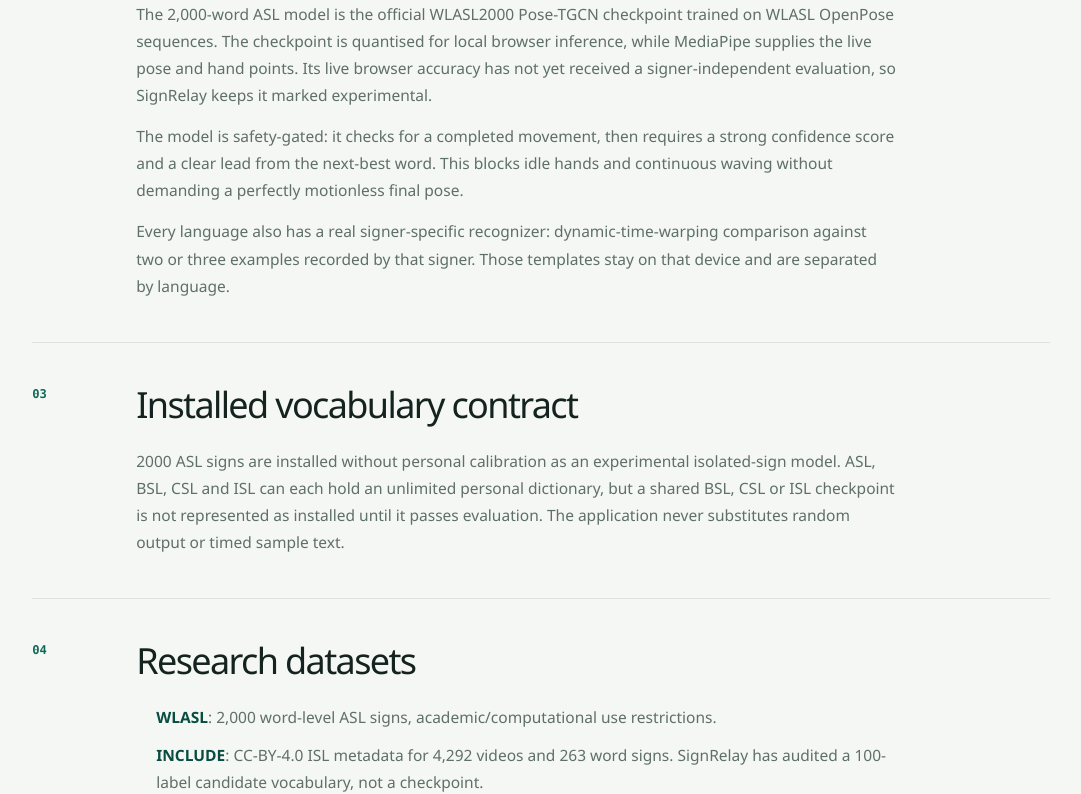
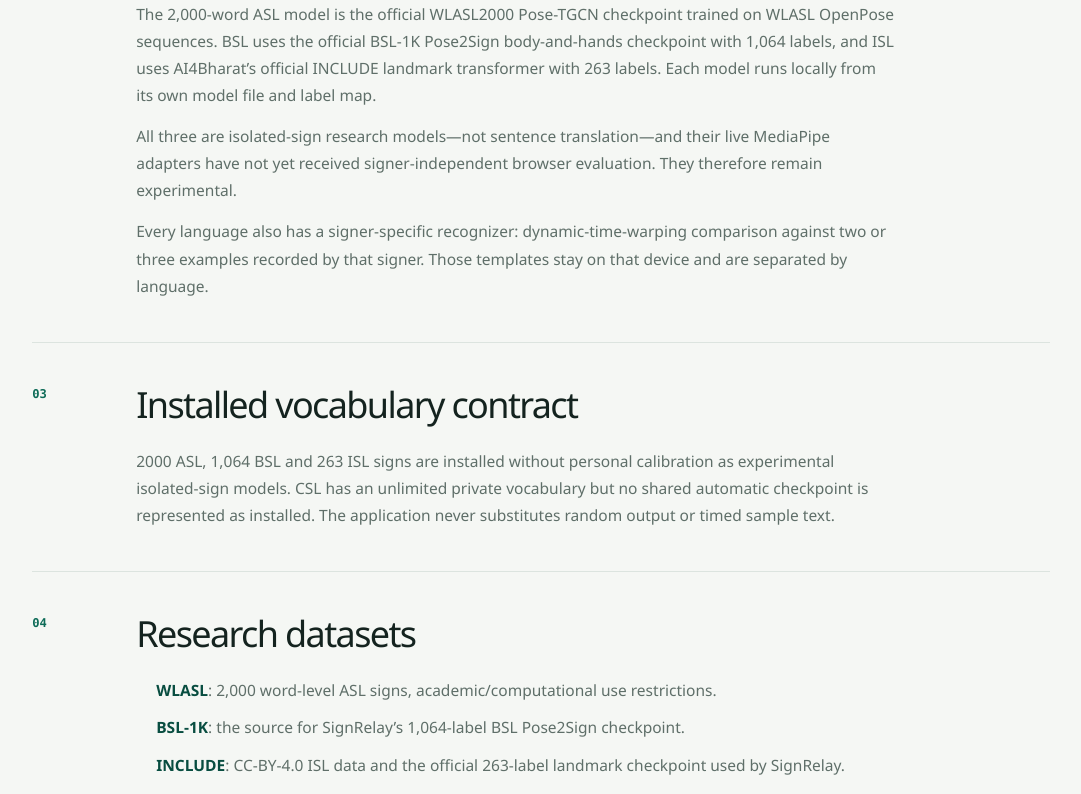
Before and after one commit to adamjamiesimson/SignRelay, a Next.js app: page /models in a window 1280 px wide. Shown: the part 980-1774 px from the top of the page, without its empty margins (99-1180 px from the left). Built offline with nearby package versions, Linux system fonts and the light colour scheme.

Commit message:
docs: describe installed BSL and ISL models

```diff
--- a/app/languages/page.tsx
+++ b/app/languages/page.tsx
@@ -7,8 +7,8 @@ export const metadata: Metadata = { title: "Supported languages", description: "
 export default function LanguagesPage() {
   return <InfoPage eyebrow="Language support" title="Four languages. Four separate recognizers." intro="ASL, BSL, CSL and ISL are independent languages with different lexicons and grammar. SignRelay never shares a vocabulary by changing a label." sections={[
     { title: "American Sign Language · experimental", body: <><p>The installed research adapter includes the official WLASL2000 Pose-TGCN checkpoint. It is an isolated-sign research model, not full ASL translation, and the live MediaPipe-to-OpenPose adapter is still experimental.</p><p className="vocabulary-list"><strong>{ASL_BUILT_IN_VOCABULARY.length} built-in signs:</strong> {ASL_BUILT_IN_VOCABULARY.map((word) => word.gloss).join(" · ")}</p><p>Users can also type their own word or short phrase and record examples for a personal on-device recognizer. Those personal signs remain separate from the shared 2,000-word model.</p></> },
-    { title: "British Sign Language · 2,000+ concept library", body: <p>Choose from more than 2,000 built-in sign-language concepts, or type any word or short phrase, then record two or three examples. SignRelay compares future movements with those on-device landmark templates; your BSL vocabulary is separate from ASL, CSL and ISL and never uploads camera video.</p> },
-    { title: "Indian Sign Language · 2,000+ concept library", body: <><p>Choose from more than 2,000 built-in sign-language concepts and record two or three examples per label. INCLUDE remains a promising future shared-model source, but its available metadata does not support SignRelay’s signer-independent benchmark standard yet.</p><a href="https://huggingface.co/datasets/ai4bharat/INCLUDE">Read the INCLUDE dataset card</a></> },
+    { title: "British Sign Language · experimental", body: <><p>The installed official BSL-1K Pose2Sign checkpoint recognises 1,064 isolated BSL signs from 16 body-and-hand pose frames. The live camera path maps MediaPipe landmarks into the original model’s OpenPose input contract, so it is explicitly experimental rather than sentence translation.</p><p>You can separately teach any word or short phrase with private on-device examples. Those personal signs never replace or relabel the shared BSL model.</p><a href="https://github.com/gulvarol/bsl1k">Read the BSL-1K project</a></> },
+    { title: "Indian Sign Language · experimental", body: <><p>The installed AI4Bharat INCLUDE transformer recognises 263 isolated ISL signs using 200 body-and-hand landmark frames. It runs locally with WebGPU/WASM; SignRelay applies a strict confidence and margin gate before outputting a label.</p><p>You can also teach private signs on this device. The shared 263-label model and private templates remain distinct.</p><a href="https://huggingface.co/datasets/ai4bharat/INCLUDE">Read the INCLUDE dataset card</a></> },
     { title: "Chinese Sign Language · 2,000+ concept library", body: <><p>Choose from more than 2,000 built-in sign-language concepts and record examples on this device; SignRelay matches them only inside the CSL workspace. The official SLR500 data remain research-access controlled, so the app does not claim a shared CSL model that it cannot substantiate.</p><a href="https://ustc-slr.github.io/datasets/2015_csl/">Read the SLR500 access requirements</a></> },
   ]} />;
 }
--- a/app/models/page.tsx
+++ b/app/models/page.tsx
@@ -6,10 +6,12 @@ export const metadata: Metadata = { title: "Model status", description: "Version
 
 export default function ModelsPage() {
   const asl = MODEL_ADAPTERS.asl;
+  const bsl = MODEL_ADAPTERS.bsl;
+  const isl = MODEL_ADAPTERS.isl;
   return <InfoPage eyebrow="Model registry" title="No hidden claims." intro="A model is marked available only when the browser can load it and the UI names exactly what it supports." sections={[
     { title: "ASL starter · available, experimental", body: <dl className="model-spec"><div><dt>Version</dt><dd>{asl.version}</dd></div><div><dt>Model</dt><dd>{asl.modelFile}</dd></div><div><dt>Sequence</dt><dd>{asl.sequenceLength} frames</dd></div><div><dt>Threshold</dt><dd>{Math.round(asl.confidenceThreshold * 100)}%</dd></div><div><dt>Inputs</dt><dd>{asl.inputFormat}</dd></div><div><dt>Decoder</dt><dd>{asl.decoder}</dd></div></dl> },
-    { title: "What is genuinely trained", body: <><p>The 2,000-word ASL model is the official WLASL2000 Pose-TGCN checkpoint trained on WLASL OpenPose sequences. The checkpoint is quantised for local browser inference, while MediaPipe supplies the live pose and hand points. Its live browser accuracy has not yet received a signer-independent evaluation, so SignRelay keeps it marked experimental.</p><p>The model is safety-gated: it checks for a completed movement, then requires a strong confidence score and a clear lead from the next-best word. This blocks idle hands and continuous waving without demanding a perfectly motionless final pose.</p><p>Every language also has a real signer-specific recognizer: dynamic-time-warping comparison against two or three examples recorded by that signer. Those templates stay on that device and are separated by language.</p></> },
-    { title: "Installed vocabulary contract", body: <p>{ASL_BUILT_IN_VOCABULARY.length} ASL signs are installed without personal calibration as an experimental isolated-sign model. ASL, BSL, CSL and ISL can each hold an unlimited personal dictionary, but a shared BSL, CSL or ISL checkpoint is not represented as installed until it passes evaluation. The application never substitutes random output or timed sample text.</p> },
-    { title: "Research datasets", body: <ul><li><a href="https://dxli94.github.io/WLASL/">WLASL</a>: 2,000 word-level ASL signs, academic/computational use restrictions.</li><li><a href="https://huggingface.co/datasets/ai4bharat/INCLUDE">INCLUDE</a>: CC-BY-4.0 ISL metadata for 4,292 videos and 263 word signs. SignRelay has audited a 100-label candidate vocabulary, not a checkpoint.</li><li><a href="https://ustc-slr.github.io/datasets/2015_csl/">SLR500</a>: 500 isolated CSL signs, but access requires a full-time-staff-signed research agreement.</li></ul> },
+    { title: "What is genuinely trained", body: <><p>The 2,000-word ASL model is the official WLASL2000 Pose-TGCN checkpoint trained on WLASL OpenPose sequences. BSL uses the official BSL-1K Pose2Sign body-and-hands checkpoint with 1,064 labels, and ISL uses AI4Bharat’s official INCLUDE landmark transformer with 263 labels. Each model runs locally from its own model file and label map.</p><p>All three are isolated-sign research models—not sentence translation—and their live MediaPipe adapters have not yet received signer-independent browser evaluation. They therefore remain experimental.</p><p>Every language also has a signer-specific recognizer: dynamic-time-warping comparison against two or three examples recorded by that signer. Those templates stay on that device and are separated by language.</p></> },
+    { title: "Installed vocabulary contract", body: <p>{ASL_BUILT_IN_VOCABULARY.length} ASL, {bsl.automaticVocabularyCount.toLocaleString()} BSL and {isl.automaticVocabularyCount.toLocaleString()} ISL signs are installed without personal calibration as experimental isolated-sign models. CSL has an unlimited private vocabulary but no shared automatic checkpoint is represented as installed. The application never substitutes random output or timed sample text.</p> },
+    { title: "Research datasets", body: <ul><li><a href="https://dxli94.github.io/WLASL/">WLASL</a>: 2,000 word-level ASL signs, academic/computational use restrictions.</li><li><a href="https://github.com/gulvarol/bsl1k">BSL-1K</a>: the source for SignRelay’s 1,064-label BSL Pose2Sign checkpoint.</li><li><a href="https://huggingface.co/datasets/ai4bharat/INCLUDE">INCLUDE</a>: CC-BY-4.0 ISL data and the official 263-label landmark checkpoint used by SignRelay.</li><li><a href="https://ustc-slr.github.io/datasets/2015_csl/">SLR500</a>: 500 isolated CSL signs, but access requires a full-time-staff-signed research agreement.</li></ul> },
   ]} />;
 }
```
Also changed, not shown: 1 other file (tests, documents, lock files or other folders).
